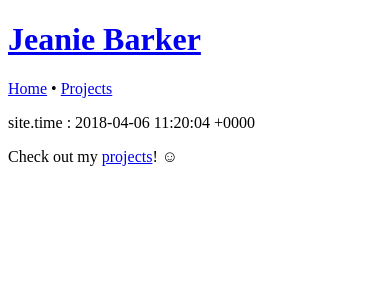
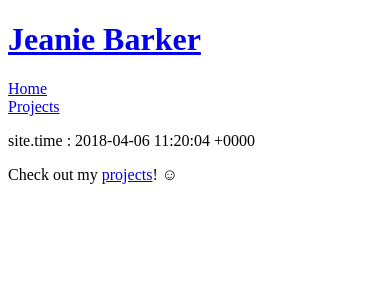
Before and after one commit to i10neorg/jeanie-portfolio, a Jekyll site: the page built from index.html, in a window 390 px wide. Shown: the top 300 px of the page. Built offline with Jekyll 4.4.1, drawn with Linux system fonts in a browser that asks for light colours.

Commit message:
different for width (media selectors)

```diff
--- a/_layouts/default.html
+++ b/_layouts/default.html
@@ -4,6 +4,23 @@
 <meta charset="utf-8">
 <title>{% if page.title %}{{ page.title }} - {% endif %}{{ site.title }}</title>
 <style>
+
+@media (max-width: 72em) {
+
+ul.nav-main {
+padding: 0;
+}
+ul.nav-main ul {
+padding-left: 1em;
+}
+ul.nav-main li {
+display: block;
+}
+
+}
+
+@media (min-width: 72em) {
+
 ul.nav-main , ul.nav-main ul {
 display: inline-block;
 margin: 0;
@@ -26,6 +43,9 @@ content: "";
 }
 ul.nav-main > li a {
 }
+
+}
+
 </style>
 </head>
 <body>
```
